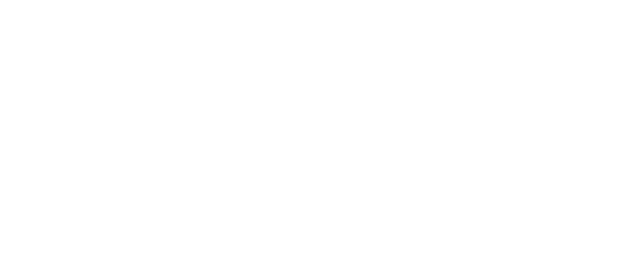
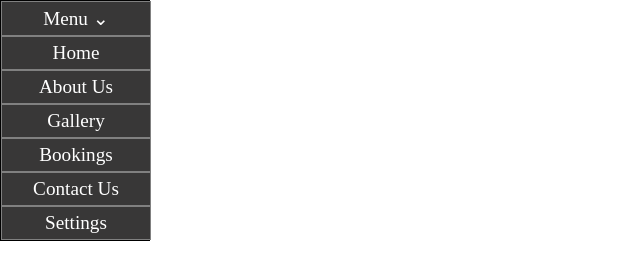
Before and after one commit to Melanie-J-Baker/dropdown-menu, a website built with webpack: page dist/index.html in a window 1280 px wide. Shown: the whole page, without its empty margins (0-640 px from the left). Built offline with nearby package versions, Linux system fonts and the light colour scheme.

Commit message:
Build dropdown menu that expands on mouseover

```diff
--- a/src/index.js
+++ b/src/index.js
@@ -1 +1,14 @@
-import './style.css'
+import "./style.css";
+
+const menu = document.querySelector(".menu");
+const menuItem = document.querySelectorAll(".hidden");
+menu.addEventListener("mouseover", function () {
+  menuItem.forEach((item) => {
+    item.style.display = "block";
+  });
+});
+menu.addEventListener("mouseout", function () {
+  menuItem.forEach((item) => {
+    item.style.display = "none";
+  });
+});
--- a/src/style.css
+++ b/src/style.css
@@ -0,0 +1,34 @@
+* {
+  margin: 0;
+  padding: 0;
+  box-sizing: border-box;
+}
+.menu {
+  display: grid;
+  grid-template-rows: repeat(auto-fit, 35px);
+  border: 1px solid black;
+  width: 150px;
+  font-size: 1.2rem;
+  align-items: center;
+}
+
+.menu-item {
+  padding: 5px;
+  border: 1px solid gray;
+  width: 150px;
+  text-align: center;
+  background-color: rgb(56, 55, 55);
+  color: white;
+}
+
+.hidden {
+  display: none;
+}
+
+.menu:hover > .menu-item {
+  cursor: pointer;
+}
+
+.menu-item:hover {
+  background-color: rgb(60, 120, 231);
+}
--- a/webpack.config.js
+++ b/webpack.config.js
@@ -1,6 +1,7 @@
 const path = require("path");
 module.exports = {
   entry: "./src/index.js",
+  mode: "development",
   devtool: "inline-source-map",
   devServer: {
     static: "./dist",
```
Also changed, not shown: dist/index.html.
